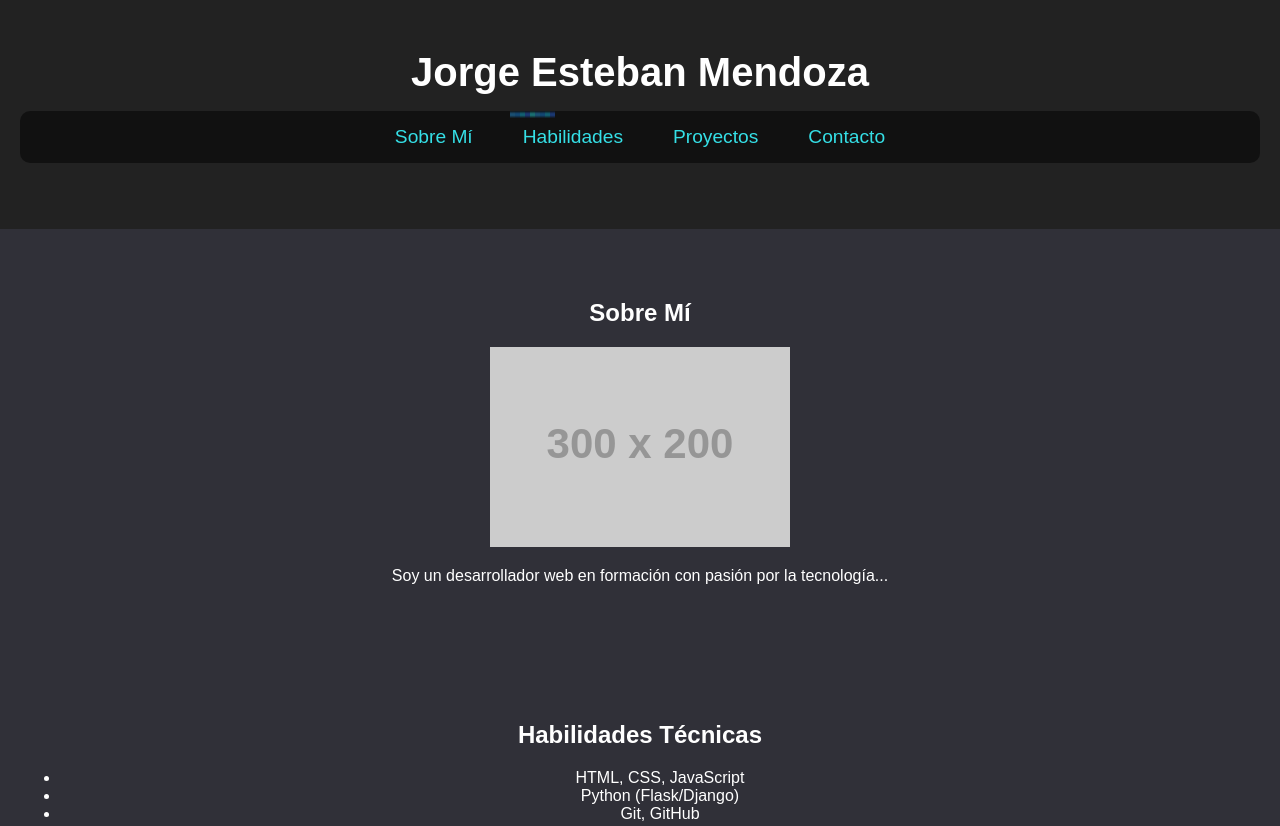
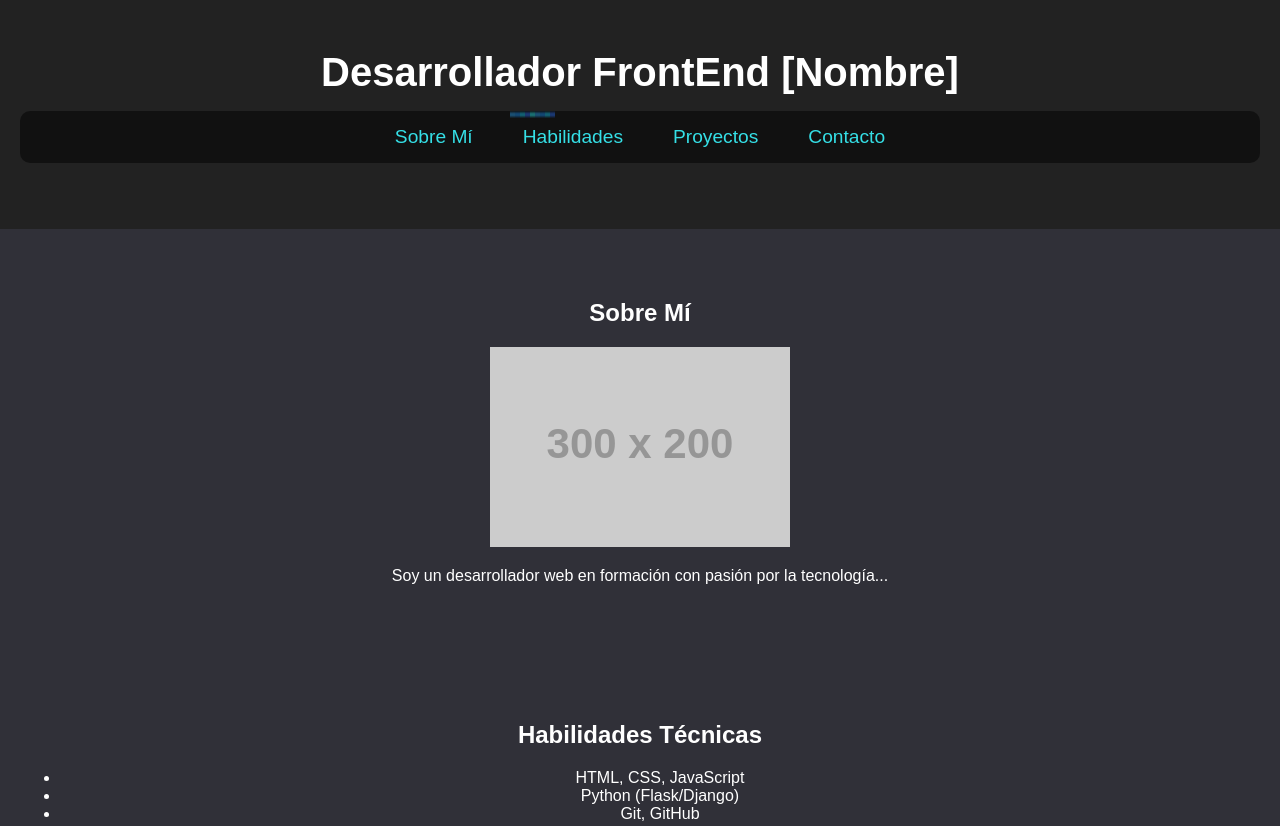
Before and after one commit to JotaM22/test_Git, a plain HTML site: page index.html in a window 1280 px wide. Shown: the top 826 px of the page. Drawn offline with Linux system fonts and the light colour scheme; placeholder pictures from the web are drawn by us.

Commit message:
sin nombre

```diff
--- a/index.html
+++ b/index.html
@@ -3,13 +3,13 @@
 <head>
     <meta charset="UTF-8">
     <meta name="viewport" content="width=device-width, initial-scale=1.0">
-    <title>Portafolio - Jorge Esteban Mendoza</title>
+    <title>Portafolio - [Nombre]</title>
     <link rel="stylesheet" href="styles.css">
 </head>
 <body>
     <header>
         <canvas id="snakeCanvas"></canvas>
-        <h1>Jorge Esteban Mendoza</h1>
+        <h1>Desarrollador FrontEnd [Nombre]</h1>
         <nav>
             <ul class="nav-bar">
                 <li><a href="#about">Sobre Mí</a></li>
```
